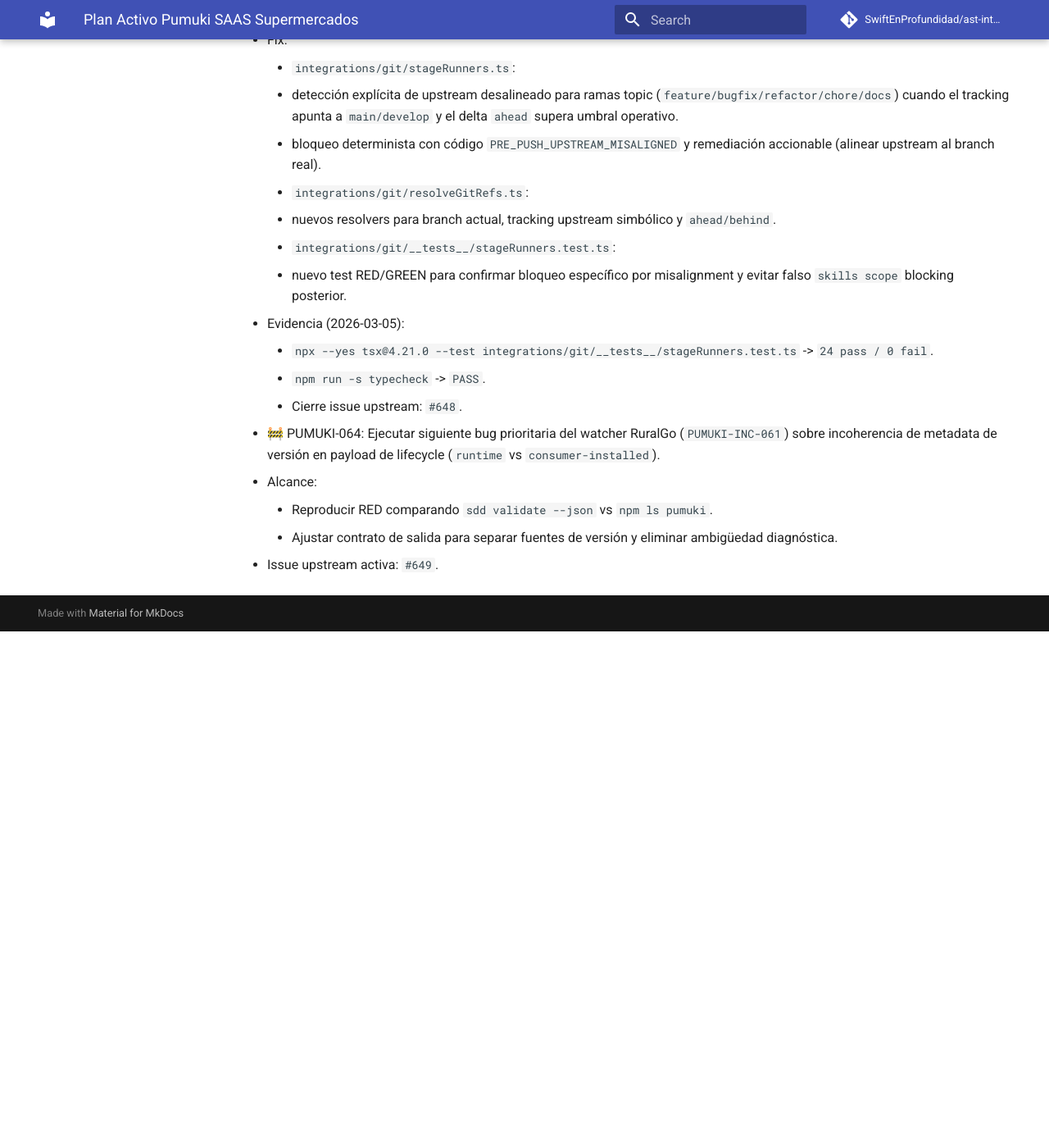
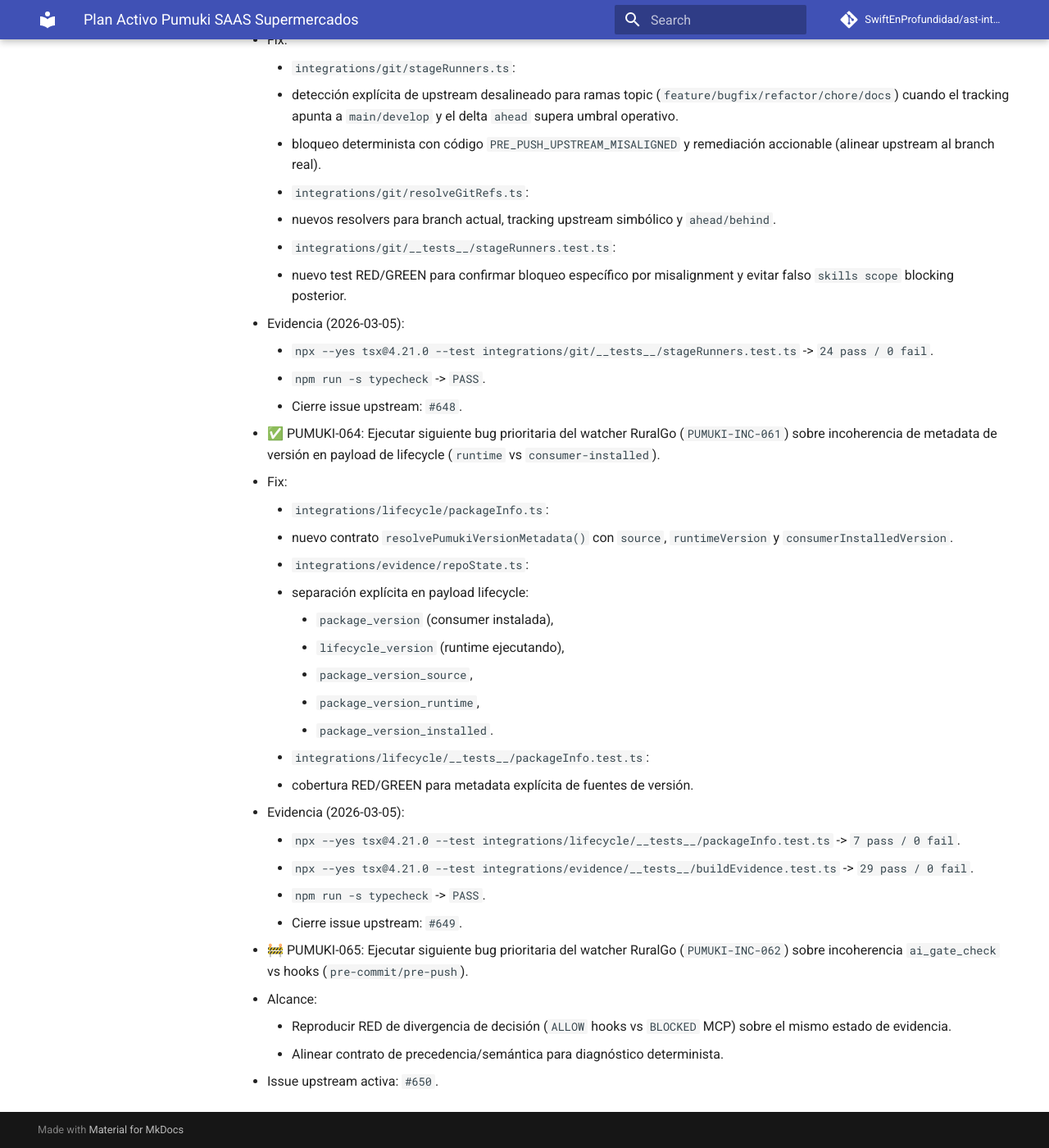
Before and after one commit to SwiftEnProfundidad/ast-intelligence-hooks, an MkDocs documentation site: the page built from docs/seguimiento-activo-pumuki-saas-supermercados.md, in a window 1280 px wide and 1400 px high, scrolled down 26208 px. Shown: the whole window at 82% size. Built offline with MkDocs 1.6.1 and Material for MkDocs 9.7.7, drawn with Linux system fonts in a browser that asks for light colours; comment, search, counter and statistics services are not loaded; before the commit the page ends 26978 px from its top, so only the background shows below that.

Commit message:
fix(lifecycle): expose runtime vs installed version metadata (#649)

```diff
--- a/docs/seguimiento-activo-pumuki-saas-supermercados.md
+++ b/docs/seguimiento-activo-pumuki-saas-supermercados.md
@@ -674,8 +674,27 @@
     - `npm run -s typecheck` -> `PASS`.
     - Cierre issue upstream: `#648`.
 
-- 🚧 PUMUKI-064: Ejecutar siguiente bug prioritaria del watcher RuralGo (`PUMUKI-INC-061`) sobre incoherencia de metadata de versión en payload de lifecycle (`runtime` vs `consumer-installed`).
+- ✅ PUMUKI-064: Ejecutar siguiente bug prioritaria del watcher RuralGo (`PUMUKI-INC-061`) sobre incoherencia de metadata de versión en payload de lifecycle (`runtime` vs `consumer-installed`).
+  - Fix:
+    - `integrations/lifecycle/packageInfo.ts`:
+      - nuevo contrato `resolvePumukiVersionMetadata()` con `source`, `runtimeVersion` y `consumerInstalledVersion`.
+    - `integrations/evidence/repoState.ts`:
+      - separación explícita en payload lifecycle:
+        - `package_version` (consumer instalada),
+        - `lifecycle_version` (runtime ejecutando),
+        - `package_version_source`,
+        - `package_version_runtime`,
+        - `package_version_installed`.
+    - `integrations/lifecycle/__tests__/packageInfo.test.ts`:
+      - cobertura RED/GREEN para metadata explícita de fuentes de versión.
+  - Evidencia (2026-03-05):
+    - `npx --yes tsx@4.21.0 --test integrations/lifecycle/__tests__/packageInfo.test.ts` -> `7 pass / 0 fail`.
+    - `npx --yes tsx@4.21.0 --test integrations/evidence/__tests__/buildEvidence.test.ts` -> `29 pass / 0 fail`.
+    - `npm run -s typecheck` -> `PASS`.
+    - Cierre issue upstream: `#649`.
+
+- 🚧 PUMUKI-065: Ejecutar siguiente bug prioritaria del watcher RuralGo (`PUMUKI-INC-062`) sobre incoherencia `ai_gate_check` vs hooks (`pre-commit/pre-push`).
   - Alcance:
-    - Reproducir RED comparando `sdd validate --json` vs `npm ls pumuki`.
-    - Ajustar contrato de salida para separar fuentes de versión y eliminar ambigüedad diagnóstica.
-  - Issue upstream activa: `#649`.
+    - Reproducir RED de divergencia de decisión (`ALLOW` hooks vs `BLOCKED` MCP) sobre el mismo estado de evidencia.
+    - Alinear contrato de precedencia/semántica para diagnóstico determinista.
+  - Issue upstream activa: `#650`.
```
Also changed, not shown: docs/registro-maestro-de-seguimiento.md (+2 -2 lines), 4 other files.
